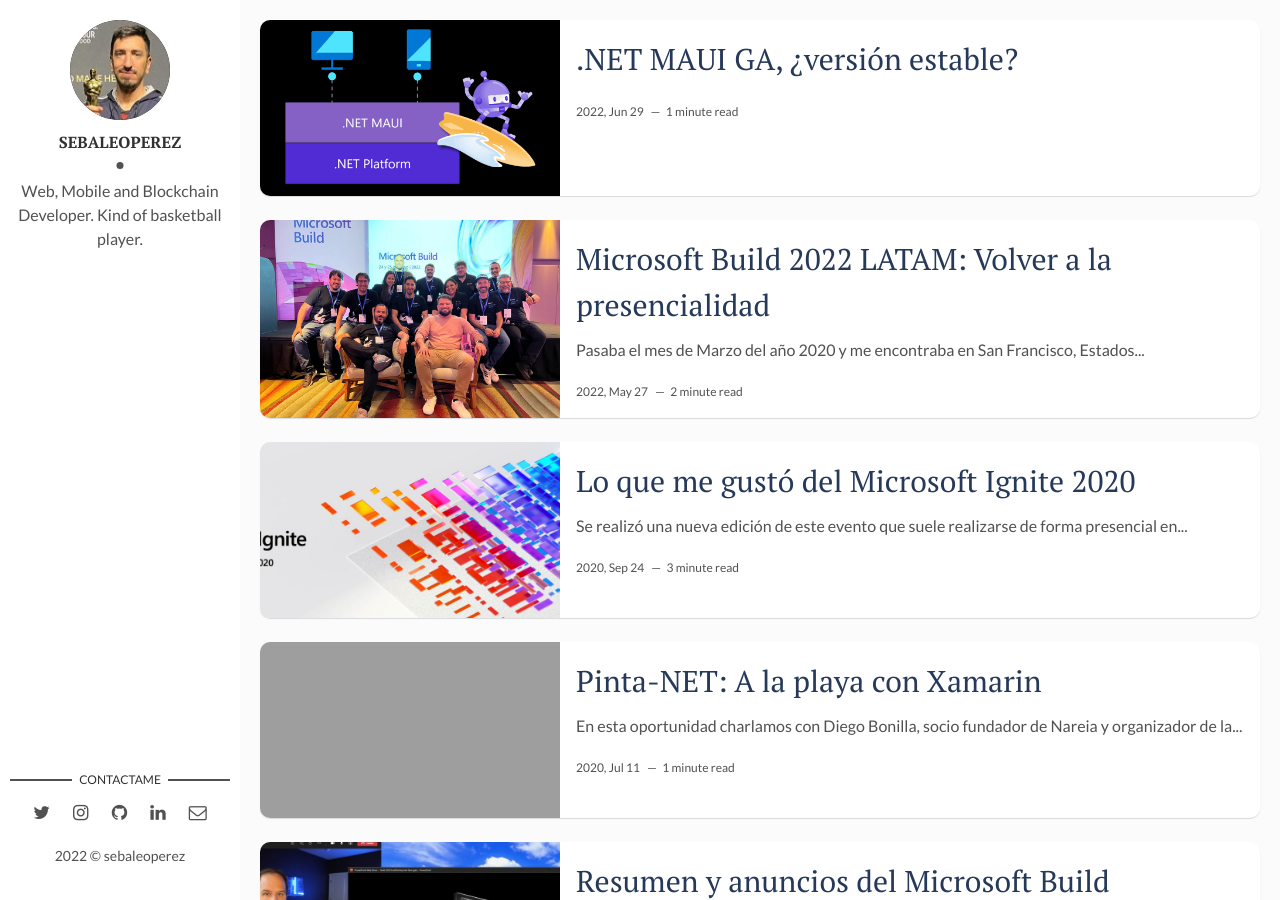
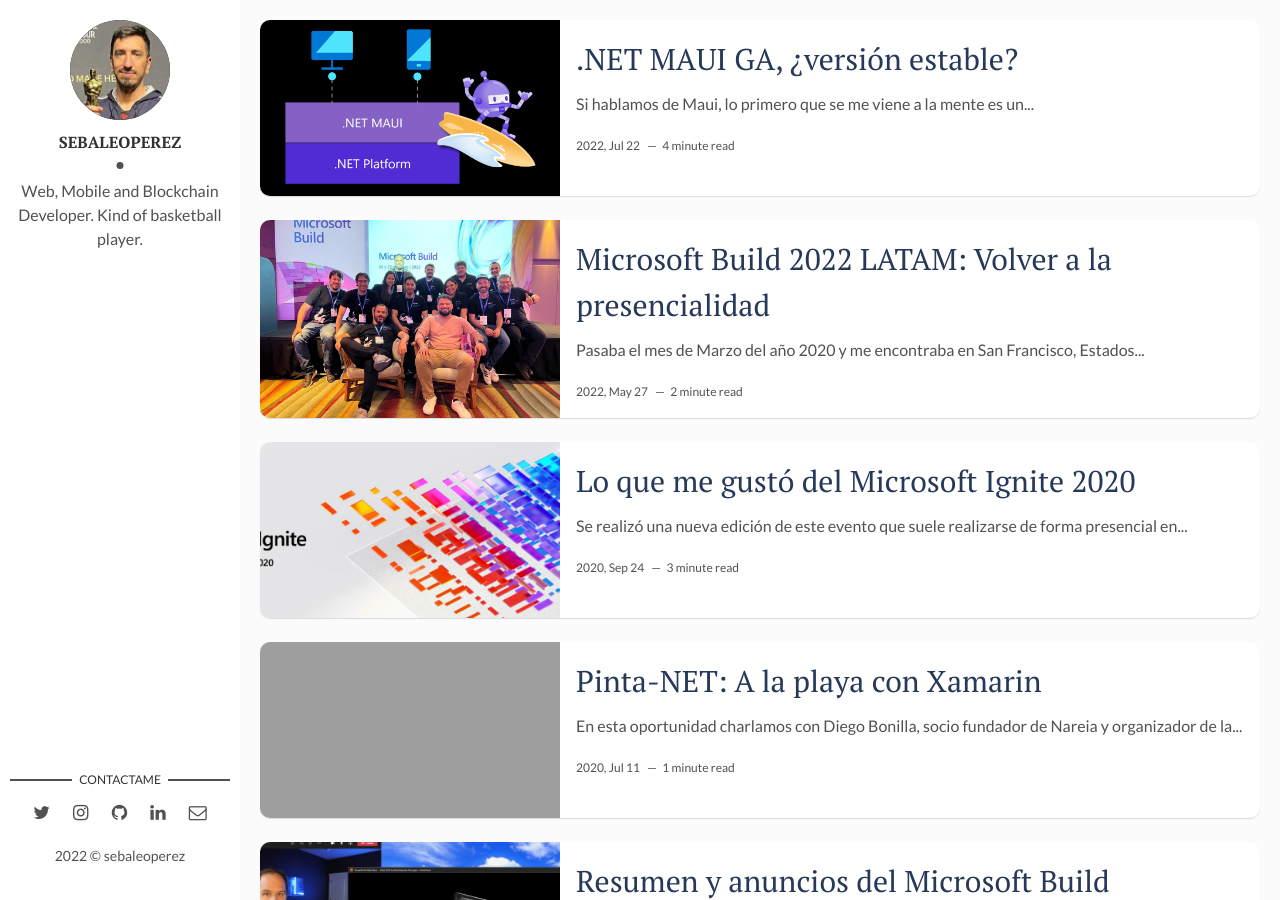
Before and after one commit to sebaleoperez/sebaleoperez.github.io, a Jekyll site: the page built from index.html, in a window 1280 px wide and 900 px high. Built offline with Jekyll 4.4.1, drawn with Linux system fonts in a browser that asks for light colours; the list of posts is cut into pages by our own code; some of the changed lines change nothing that is shown.

Commit message:
Post .NET MAUI
Publicación del post .NET MAUI

```diff
--- a/_posts/2022-06-29-net-maui-es-estable.markdown
+++ b/_posts/2022-06-29-net-maui-es-estable.markdown
@@ -1,7 +1,51 @@
 ---
 layout: post
 title:  ".NET MAUI GA, ¿versión estable?"
-date:   2022-06-29 00:00:00 -0300
+date:   2022-07-22 00:00:00 -0300
 tags: [español,microsoft,mobile,desarrollo,.net,microsoft mvp,maui]
 img: /posts/net/netmaui.png
 ---
+
+Si hablamos de Maui, lo primero que se me viene a la mente es un paisaje paradisíaco y una camisa Hawaiana. Esto se debe a que ese nombre es precisamente el de una isla dentro del archipiélago conocido como Hawai y más especificamente al de una deidad dentro de su mitología. Pero esto no tiene nada que ver con el tema de este post.
+
+**.NET MAUI** podría hacer referencia a esta icónico pasaje natural, sin embargo en este caso **representa las siglas de Multi-platform Application User Interface**. Esta prometedora plataforma fue anunciada en el **Microsoft Build 2020** (te invito a leer [este post](https://sebaleoperez.github.io/build-announcements/) sobre el evento) junto con **.NET 5** y se esperaba una utópica integración para finales de ese año. Pandemia mediante, sucedió lo esperable: el deseo de contar con este framework evolución de Xamarin Forms **se postergaba un año más para coincidir con la salida de .NET 6** en Noviembre de 2021.
+
+![.NET MAUI en Build 2020](https://devblogs.microsoft.com/dotnet/wp-content/uploads/sites/10/2020/05/maui-01-overview.png)
+
+> **.NET MAUI** se anunció en el evento **Microsoft Build 2020** y se esperaba una preview para fin de ese año.
+
+Finalmente la ansiada fecha llegó, **.NET Conf 2021** (donde tuve el agrado de [participar como orador](https://www.youtube.com/watch?v=ZvioCO48A40)) se desarrolló de manera increible y todo parecía marchar fantástico, pero algo faltaba. **No había versión estable de .NET MAUI.** Pero la buena noticia es que parecíamos estar cerca.
+
+Y así fue, a principios de 2022 aparecieron las primeras release candidates, y **en Mayo se anunción finalmente la versión GA**. Pero, ¿Qué es una versión GA? GA corresponde a General Availability = disponibilidad general, y en resumen es la etapa de lanzamiento de un software cuando ya se considera en una etapa productiva y con una difusión suficiente para que sea accesible a todo el mundo. Pero, ¿Es estable esta versión? Analicemos algunos puntos:
+
+### Instalación
+
+Este creo yo es el punto más flojo. **.NET MAUI** no viene por defecto con las versiones comunes de Visual Studio, si no que hay que ir específicamente a **instalar la versión preview**. Suena contradictorio que algo con disponibilidad general no esté en una versión estable si no preview de Visual Studio. Fuera de eso, y considerando que lo que se instala es un Visual Studio paralelo, la instalación es simple, sencilla y no me trajo problemas algunos en Windows y MacOS. Pulgar abajo en este punto igual.
+
+### Plataformas
+
+Esta fue una sorpresa agradable. El proyecto "hola mundo" que viene por defecto **me funcionó en TODAS las plataformas**, inclusive en Escritorio de Mac (nunca había podido hasta el momento probarlo allí). Pude ejecutarlo en Android, en iPhone y en escritorio de Windows también. Pulgar arriba en este punto, definitivamente.
+
+### Performance
+
+A simple vista todo funciona bien. El hot reload tiene sus mañas, pero funciona. Xamarin Forms 5 ya me funcionaba bien, pero estuve investigando cifras y mediciones oficiales y existe una mejora en la performance general. Puedes ver el detalle de las mediciones en [este link](https://devblogs.microsoft.com/dotnet/performance-improvements-in-dotnet-maui?WT.mc_id=DT-MVP-5003354)
+
+Pulgar intermedio aquí, neutro. Funciona bien pero no es que haya visto una mejora notable.
+
+### Extensiones
+
+Esto viene bien, y creo que se debe a que hubo tiempo de sobra desde el anuncio hasta esta versión como para ir integrando todas las extensiones existentes. Desde Essentials hasta Community Toolkit y pasando por muchos otros Kit como Aloha **se cuenta con una amplia variedad**. Prometo pronto hacer un post especial para hablar de estas extensiones. Pulgar para arriba en este punto.
+
+### Issues
+
+Este es otro punto flojo. Si miramos el [repositorio de MAUI](https://github.com/dotnet/maui), aún existen **más de 1300 issues abiertos, de los cuales más de 800 son catalogados como "bugs"**. Si bien es cierto que el producto se puede instalar e utilizar, no me da la confianza suficiente aún como para decir que es estable. Pulgar abajo en este punto también.
+
+## Conclusiones
+
+2,5 puntos de 5 no me parece puntuación suficiente para afirmar que sea una versión estable. Sin embargo hay que entender una razón clave: Xamarin Forms tendrá soporte hasta inicios de 2023 y este lanzamiento era necesario de cara al cambio de mando. Pensando en que para .NET 7 es probable que se alcance la estabilidad en el Framework, es una gran noticia contar con un producto que nos permita ir trabajando en las migraciones e inclusive ya construir nuevas aplicaciones de proyecto único. Mi recomendación: **comenzar a trabajar con .NET MAUI ya mismo, no esperar a que Xamarin Forms pierda soporte**. Ya hemos vivido esta etapa de inestabilidad en Xamarin y se terminó logrando un resultado muy bueno con la versión Forms 5.
+
+Si quieres un análisis más profundo, te recomiendo que veas este video de la charla que di junto con la gente del MUG sobre este tema:
+
+[![Charla sobre .NET MAUI](https://www.youtube.com/watch?v=Vlj8GT5NuIc)]
+
+¿Has probado .NET MAUI? No te olvides de dejarme tu opinión.
```
